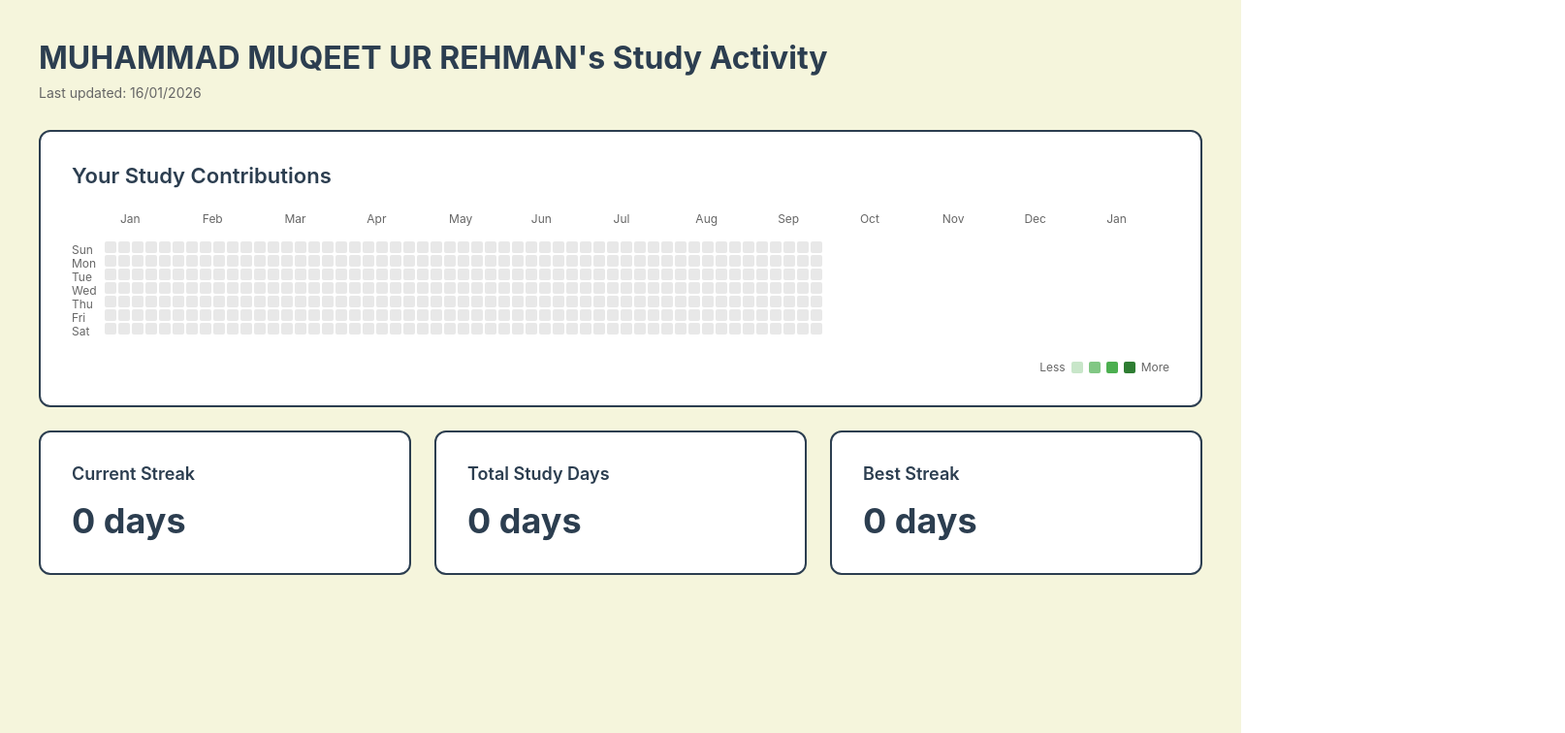
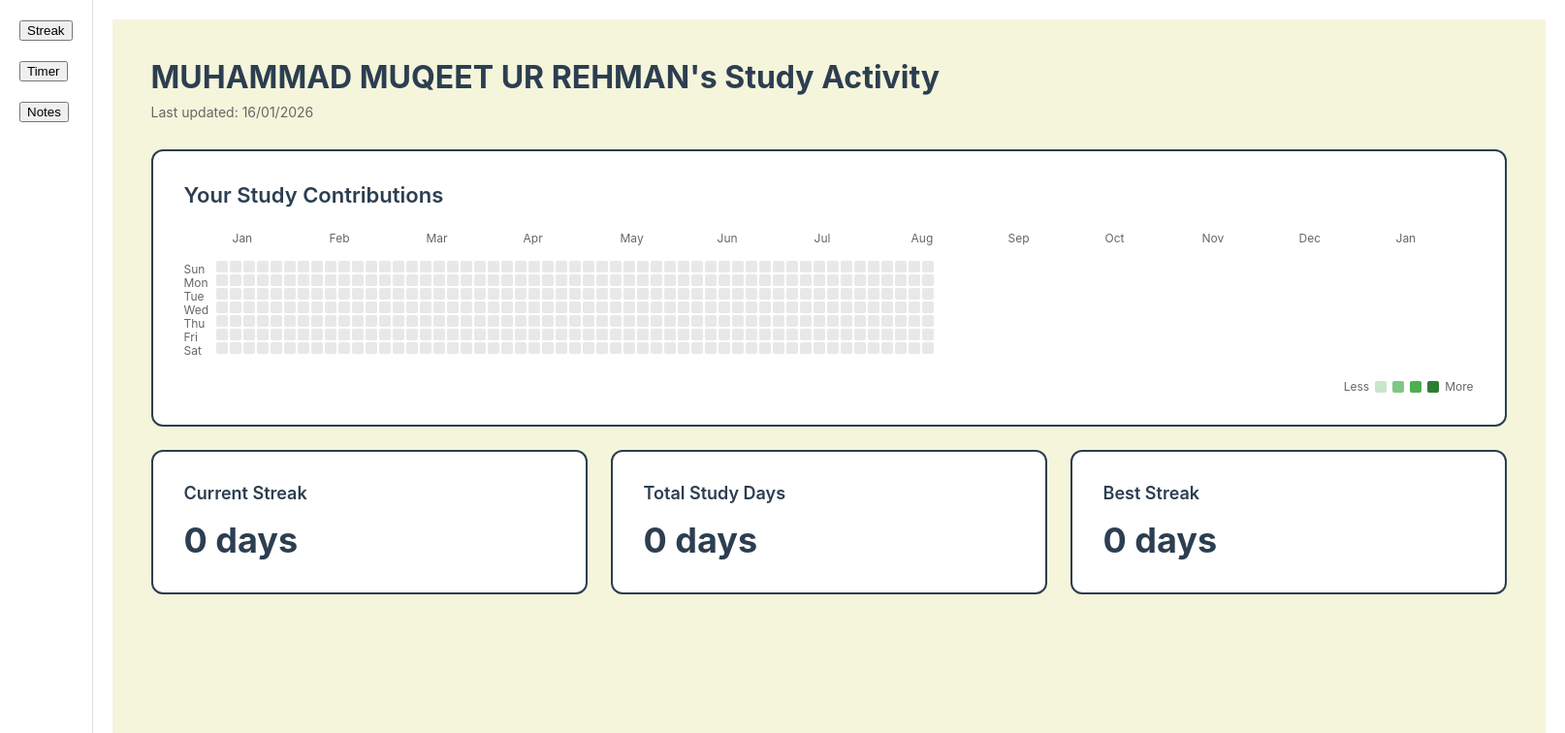
Before and after one commit to muqeetkhan050/studybuddy, a React (Create React App) app: page /home in a window 1280 px wide. Shown: the top 756 px of the page at 97% size, 1614 px wide, since content can reach past the window. Built offline with nearby package versions, Linux system fonts and the light colour scheme.

Commit message:
home and lefybar

```diff
--- a/src/components/Notes.js
+++ b/src/components/Notes.js
@@ -1,6 +1,6 @@
 import React, { useState } from 'react';
 
-export default function NotesApp() {
+export default function Notes() {
   const [notes, setNotes] = useState([]);
   const [selectedNote, setSelectedNote] = useState(null);
   const [noteContent, setNoteContent] = useState('');
--- a/src/pages/Home.js
+++ b/src/pages/Home.js
@@ -1,14 +1,25 @@
+import React, { useState } from "react";
+import LeftBar from "./Leftbar";
+import Streak from "../components/Streak";
+import Timer from "../components/Timer";
+import Notes from "../components/Notes";
 
-import LeftBar from "./Leftbar";
-const Home=()=>{
 
-    return(
-        <div>
+export default function Home() {
+  const [activeComponent, setActiveComponent] = useState("streak");
 
-           <LeftBar />
+  return (
+    <div style={{ display: "flex", height: "100vh" }}>
 
-        </div>
-    )
+
+      <LeftBar setActiveComponent={setActiveComponent} />
+
+      <div style={{ flex: 4, padding: "20px" }}>
+        {activeComponent === "streak" && <Streak />}
+        {activeComponent === "timer" && <Timer />}
+        {activeComponent === "notes" && <Notes />}
+      </div>
+
+    </div>
+  );
 }
-
-export default Home;
--- a/src/pages/Leftbar.js
+++ b/src/pages/Leftbar.js
@@ -1,13 +1,24 @@
-import React from 'react';
-import Streak from '../components/Streak';
-import Timer from '../components/Timer';
-import Notes from '../components/Notes';
-export default function LeftBar() {
+import React from "react";
+
+export default function LeftBar({ setActiveComponent }) {
   return (
-    <div >
-        <Streak />
-        <Timer />
-        <Notes />
+    <div style={{ flex: 1, padding: "20px", borderRight: "1px solid #ddd" }}>
+
+      <button onClick={() => setActiveComponent("streak")}>
+        Streak
+      </button>
+
+      <br /><br />
+
+      <button onClick={() => setActiveComponent("timer")}>
+        Timer
+      </button>
+
+      <br /><br />
+
+      <button onClick={() => setActiveComponent("notes")}>
+        Notes
+      </button>
 
     </div>
   );
```
